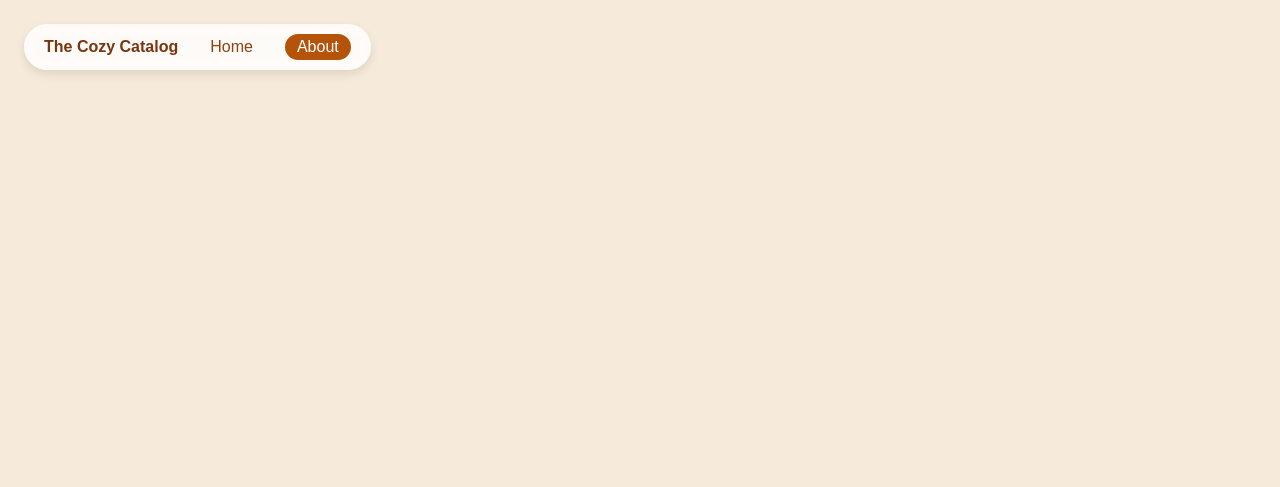
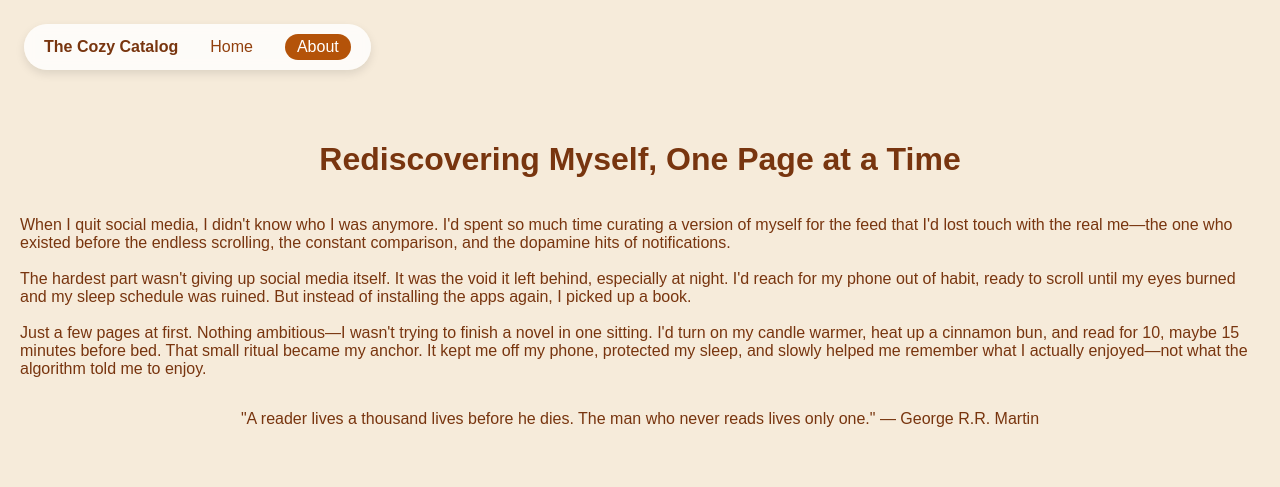
Before and after one commit to sarora620/inst377-bookrecapp, a plain HTML site: page public/about.html in a window 1280 px wide. Drawn offline with Linux system fonts and the light colour scheme.

Commit message:
updating my about page

```diff
--- a/public/about.html
+++ b/public/about.html
@@ -15,8 +15,16 @@
 
             </div>
         </nav>
-            </div>
+        <div class="main-container">
+            <h1>Rediscovering Myself, One Page at a Time</h1>
+            <p>When I quit social media, I didn't know who I was anymore. I'd spent so much time curating a version of myself for the feed that I'd lost touch with the real me—the one who existed before the endless scrolling, the constant comparison, and the dopamine hits of notifications.
+                <br><br>
+                The hardest part wasn't giving up social media itself. It was the void it left behind, especially at night. I'd reach for my phone out of habit, ready to scroll until my eyes burned and my sleep schedule was ruined. But instead of installing the apps again, I picked up a book.
+                <br><br>
+                Just a few pages at first. Nothing ambitious—I wasn't trying to finish a novel in one sitting. I'd turn on my candle warmer, heat up a cinnamon bun, and read for 10, maybe 15 minutes before bed. That small ritual became my anchor. It kept me off my phone, protected my sleep, and slowly helped me remember what I actually enjoyed—not what the algorithm told me to enjoy.</p>
 
-        </nav>
+            <blockquote>"A reader lives a thousand lives before he dies. The man who never reads lives only one."
+                — George R.R. Martin</blockquote>
+        </div>
     </body>
 </html>
```
